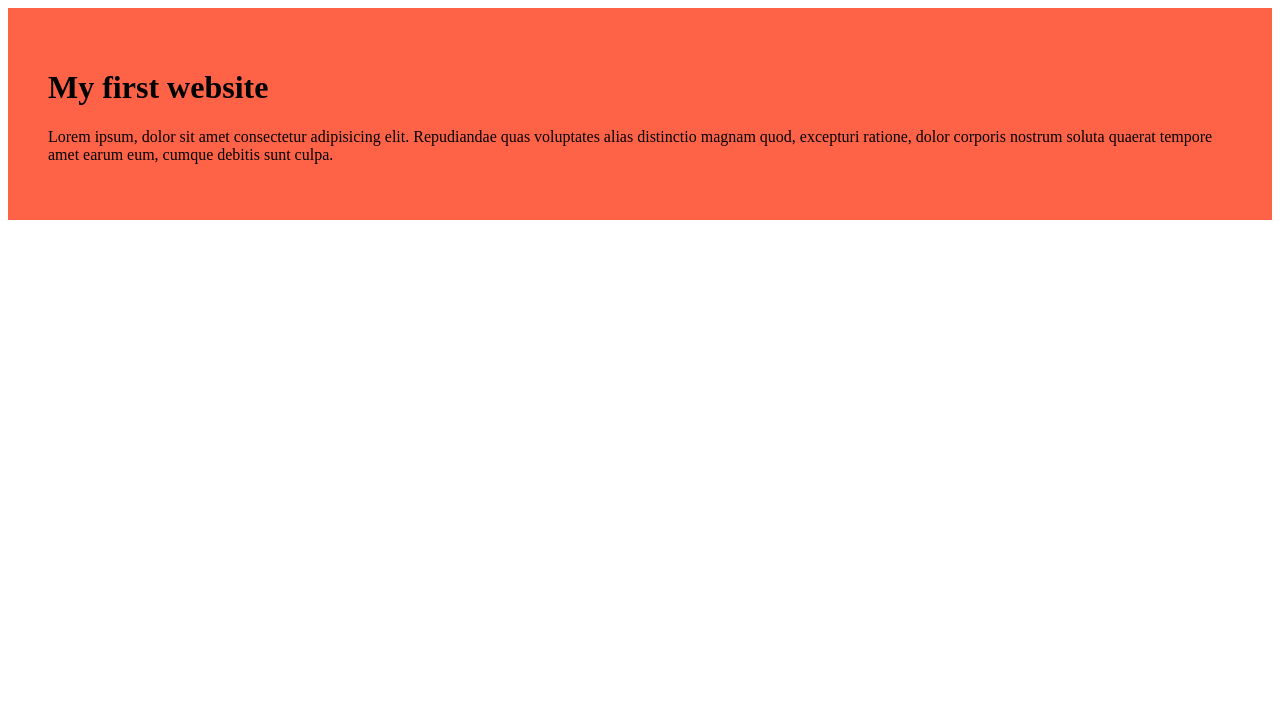
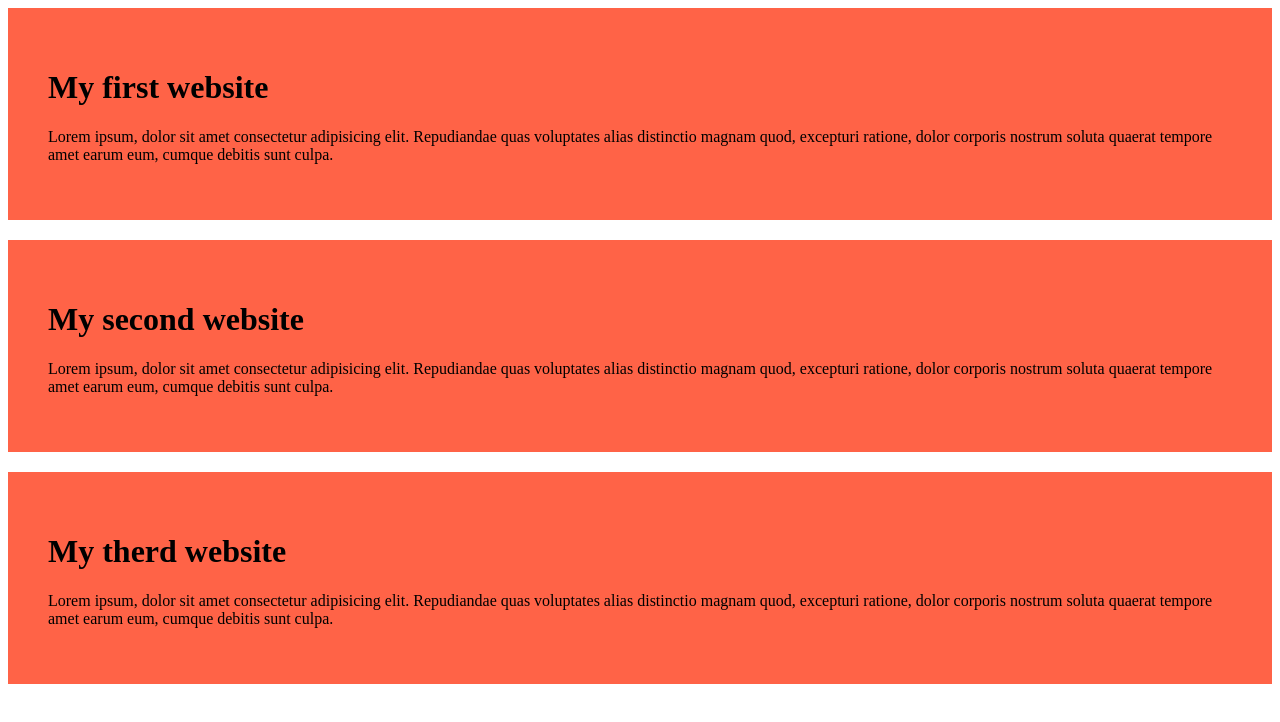
Before and after one commit to Uttam1203/uttam-das, a plain HTML site: page index.html in a window 1280 px wide. Drawn offline with Linux system fonts and the light colour scheme.

Commit message:
added the second and the therdblog

```diff
--- a/index.html
+++ b/index.html
@@ -11,5 +11,13 @@
         <h1>My first website</h1>
         <p>Lorem ipsum, dolor sit amet consectetur adipisicing elit. Repudiandae quas voluptates alias distinctio magnam quod, excepturi ratione, dolor corporis nostrum soluta quaerat tempore amet earum eum, cumque debitis sunt culpa.</p>
     </div>
-</body>
+       <div>
+        <h1>My second website</h1>
+        <p>Lorem ipsum, dolor sit amet consectetur adipisicing elit. Repudiandae quas voluptates alias distinctio magnam quod, excepturi ratione, dolor corporis nostrum soluta quaerat tempore amet earum eum, cumque debitis sunt culpa.</p>
+    </div>
+       <div>
+        <h1>My therd website</h1>
+        <p>Lorem ipsum, dolor sit amet consectetur adipisicing elit. Repudiandae quas voluptates alias distinctio magnam quod, excepturi ratione, dolor corporis nostrum soluta quaerat tempore amet earum eum, cumque debitis sunt culpa.</p>
+    </div>
+    </body>
 </html>
--- a/style/blog.css
+++ b/style/blog.css
@@ -1,4 +1,5 @@
 div{
     background-color: tomato;
     padding: 40px;
+   margin-bottom: 20px;
 }
```
